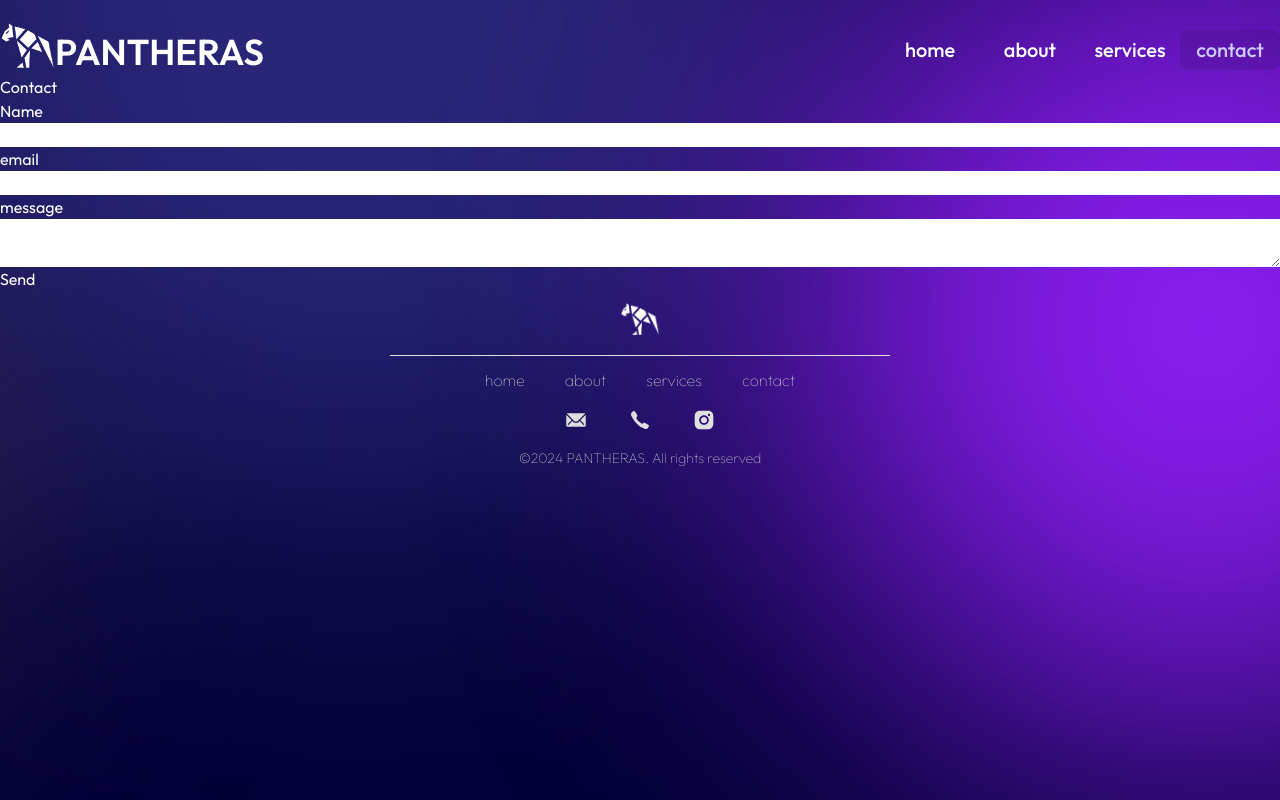
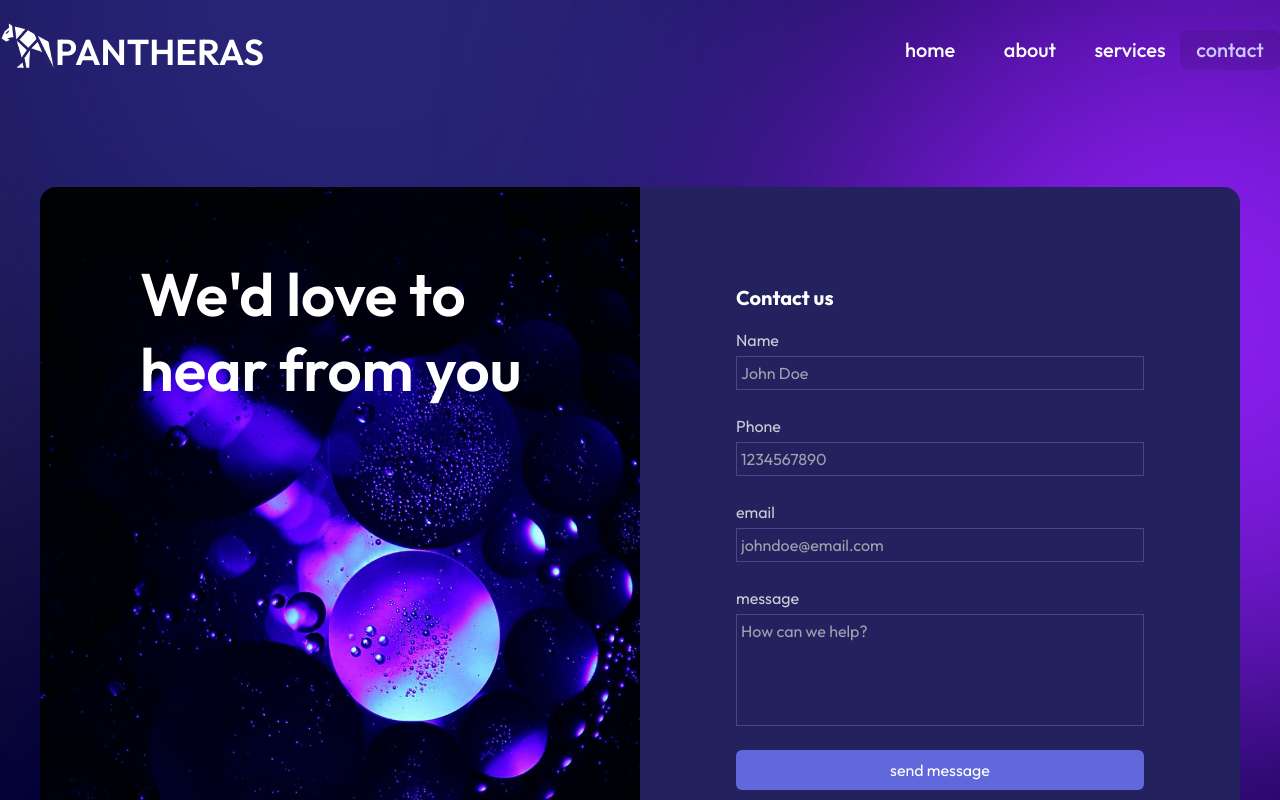
Before and after one commit to shayanabedi98/panthera, a Next.js app: page /contact in a window 1280 px wide. Shown: the top 800 px of the page. Built offline with nearby package versions, Linux system fonts and the light colour scheme.

Commit message:
Add text and image content to /contact, styles added for desktop width. updates on form functionality

```diff
--- a/src/app/contact/page.tsx
+++ b/src/app/contact/page.tsx
@@ -1,12 +1,13 @@
 import ContactForm from "@/components/contact/ContactForm";
-
+import ContactImage from "@/components/contact/ContactImage";
 
 export default function Contact() {
-
   return (
-    <div>
-      <h1>Contact</h1>
+    <main>
+      <div className="flex mx-auto my-28 w-[1200px] h-[700px]">
+        <ContactImage />
         <ContactForm />
-    </div>
+      </div>
+    </main>
   );
 }
--- a/src/app/globals.css
+++ b/src/app/globals.css
@@ -131,6 +131,12 @@
   box-sizing: border-box;
 }
 
+*,
+*::before,
+*::after {
+  box-sizing: border-box;
+}
+
 body {
   background-color: var(--primary-color);
   margin: 0;
--- a/src/app/thank-you/page.tsx
+++ b/src/app/thank-you/page.tsx
@@ -1,10 +1,19 @@
+import Link from 'next/link'
+
 export default function ThankYou() {
   return (
     <div className="flex flex-col mt-48 text-center items-center	">
       <h1 className="text-8xl font-semibold leading-tight w-5/6">
-            email sent!
+        email sent!
       </h1>
-      <p className="mt-32 text-2xl font-medium">we will be in contact with you shortly.</p>
+      <p className="my-32 text-2xl font-medium">
+        we will be in contact with you shortly.
+      </p>
+      <Link className="mb-56" href="/contact">
+          <button className="font-semibold text-2xl w-48 h-16 bg-button-color-2 rounded-xl hover:bg-button-color-1 transition duration-500 ease-in-out">
+            return
+          </button>
+        </Link>
     </div>
   );
 }
--- a/src/components/about/HeroSection.tsx
+++ b/src/components/about/HeroSection.tsx
@@ -3,7 +3,7 @@ import highFive from "@/../assets/teamwork-high-five.png";
 
 export default function HeroSection() {
   return (
-    <div className="mt-[100px] p-10 flex items-center justify-between mx-auto">
+    <div className="mt-[100px] p-10 flex items-center w-[1320px] justify-between mx-auto">
       <div className="flex flex-col items-start">
         <h1 className="font-semibold text-7xl mb-10">a bit about us</h1>
         <p className="font-secondary text-white w-[600px] leading-7">
--- a/src/components/contact/ContactForm.tsx
+++ b/src/components/contact/ContactForm.tsx
@@ -1,19 +1,27 @@
 "use client";
 
 import { useRouter } from "next/navigation";
+import { useState } from "react";
 
 type FormData = {
   name: string;
+  phone: string;
   email: string;
   message: string;
 };
 
 export default function ContactForm() {
+  const [sending, setSending] = useState(false);
   const router = useRouter();
 
   async function handleSubmit(event: any) {
+    event.preventDefault();
+
+    setSending(true);
+
     const data: FormData = {
       name: event.target.name.value,
+      phone: event.target.phone.value,
       email: event.target.email.value,
       message: event.target.message.value,
     };
@@ -30,48 +38,85 @@ export default function ContactForm() {
       event.target.name.value = "";
       event.target.email.value = "";
       event.target.message.value = "";
-
-      event.preventDefault();
-      router.push("/thank-you");
+      window.location.href = "/thank-you";
+    } else if (!response.ok) {
+      setSending(false);
+      alert("Something went wrong, please try again or give us a call.");
     }
   }
 
   return (
-    <form onSubmit={handleSubmit}>
-      <div className="flex flex-col">
-        <label htmlFor="name">Name</label>
+    <form
+      onSubmit={handleSubmit}
+      className="flex flex-col p-24 rounded-br-2xl rounded-tr-2xl bg-button-color-2  justify-center items-start w-[50%] border-box"
+    >
+      <h2 className="font-bold text-xl mb-1">Contact us</h2>
+      <div className="flex flex-col w-full my-3">
+        <label className="text-info-color mb-1" htmlFor="name">
+          Name
+        </label>
         <input
+          placeholder="John Doe"
           minLength={1}
           maxLength={50}
           autoComplete="off"
-          className="text-black"
+          className="p-1 bg-button-color-2 border border-[rgba(130,129,187,0.4)]"
           type="text"
           id="name"
           required
         />
       </div>
-      <div className="flex flex-col">
-        <label htmlFor="email">email</label>
+      <div className="flex flex-col w-full my-3">
+        <label className="text-info-color mb-1" htmlFor="phone">
+          Phone
+        </label>
         <input
+          placeholder="1234567890"
+          minLength={1}
+          maxLength={50}
+          autoComplete="off"
+          className="p-1 bg-button-color-2 border border-[rgba(130,129,187,0.4)]"
+          type="tel"
+          pattern="[0-9]{3}[0-9]{3}[0-9]{4}"
+          id="phone"
+          required
+        />
+      </div>
+      <div className="flex flex-col w-full my-3">
+        <label className="text-info-color mb-1" htmlFor="email">
+          email
+        </label>
+        <input
+          placeholder="johndoe@email.com"
           maxLength={50}
           minLength={5}
           autoComplete="off"
-          className="text-black"
+          className="p-1 bg-button-color-2 border border-[rgba(130,129,187,0.4)]"
           type="email"
           id="email"
           required
         />
       </div>
-      <div className="flex flex-col">
-        <label htmlFor="message">message</label>
+      <div className="flex flex-col w-full my-3">
+        <label className="text-info-color mb-1" htmlFor="message">
+          message
+        </label>
         <textarea
-          className="text-black"
+          placeholder="How can we help?"
+          className="resize-none p-1 bg-button-color-2 border border-[rgba(130,129,187,0.4)] h-28"
           name="message"
           id="message"
           required
         ></textarea>
       </div>
-      <button type="submit">Send</button>
+      <button
+        className={`mt-3 bg-button-color-3 rounded-md w-full h-[40px]  hover:bg-button-color-1 transition duration-500 ease-in-out ${
+          sending ? "text-gray-300" : ""
+        }`}
+        type="submit"
+      >
+        {sending ? "sending..." : "send message"}
+      </button>
     </form>
   );
 }
--- /dev/null
+++ b/src/components/contact/ContactImage.tsx
@@ -0,0 +1,15 @@
+import pic from "@/../assets/contact-image.jpg";
+import Image from "next/image";
+
+export default function ContactImage() {
+  return (
+    <div className="w-[50%] rounded-bl-2xl rounded-tl-2xl">
+      <Image
+        className="rounded-bl-2xl rounded-tl-2xl object-cover h-[100%]"
+        src={pic}
+        alt="purple bubbles under water"
+      />
+      <h1 className="mx-auto text-6xl w-[400px] font-semibold leading-tight relative bottom-[90%]">We&apos;d love to hear from you</h1>
+    </div>
+  );
+}
--- a/src/pages/api/contact.js
+++ b/src/pages/api/contact.js
@@ -1,15 +1,15 @@
 import nodemailer from "nodemailer";
 
 export default async function ContactAPI(req, res) {
-  const { name, email, message } = req.body;
+  const { name, email, message, phone } = req.body;
 
   const user = process.env.EMAIL;
   const pass = process.env.PASSWORD;
-  console.log(user, pass);
 
   const data = {
     name,
     email,
+    phone,
     message,
   };
 
@@ -25,19 +25,20 @@ export default async function ContactAPI(req, res) {
 
   try {
     const mail = await transport.sendMail({
-      from: user,
+      from: 'pantheras.info@gmail.com',
       to: "info@pantheras.ca",
       replyTo: email,
       subject: `Contact Form Submission from ${name}`,
       html: `
+        <h1 style="color: purple;">PANTHERAS</h1>
         <p>Name: ${name}</p>
         <p>Email: ${email}</p>
         <p>Message: ${message}</p>
+        <p>Phone: ${phone}</p>
         <p>Submitted on Pantheras.ca</p>
         `,
     });
 
-    console.log(pass, user);
     return res.status(200).json({ message: "Nice!" });
   } catch (error) {
     console.log(error);
```
Also changed, not shown: assets/contact-image.jpg (added).
